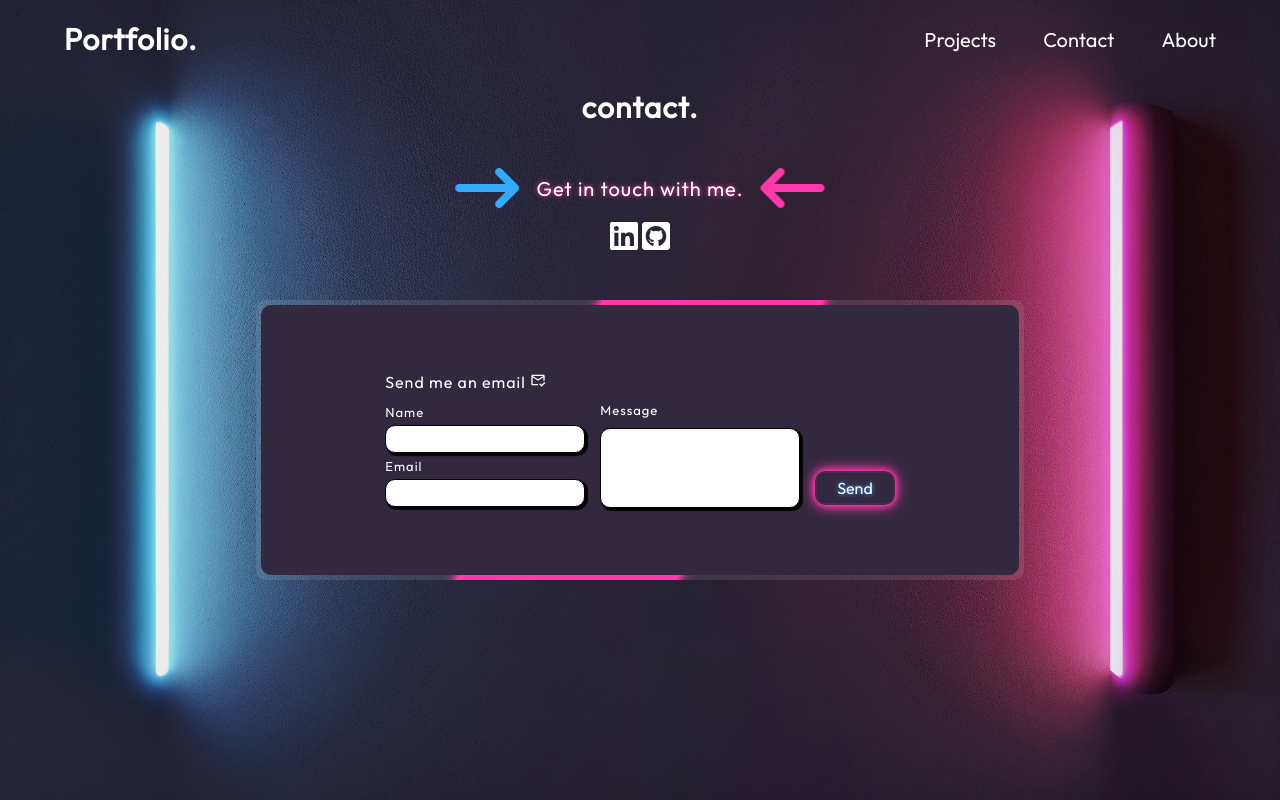
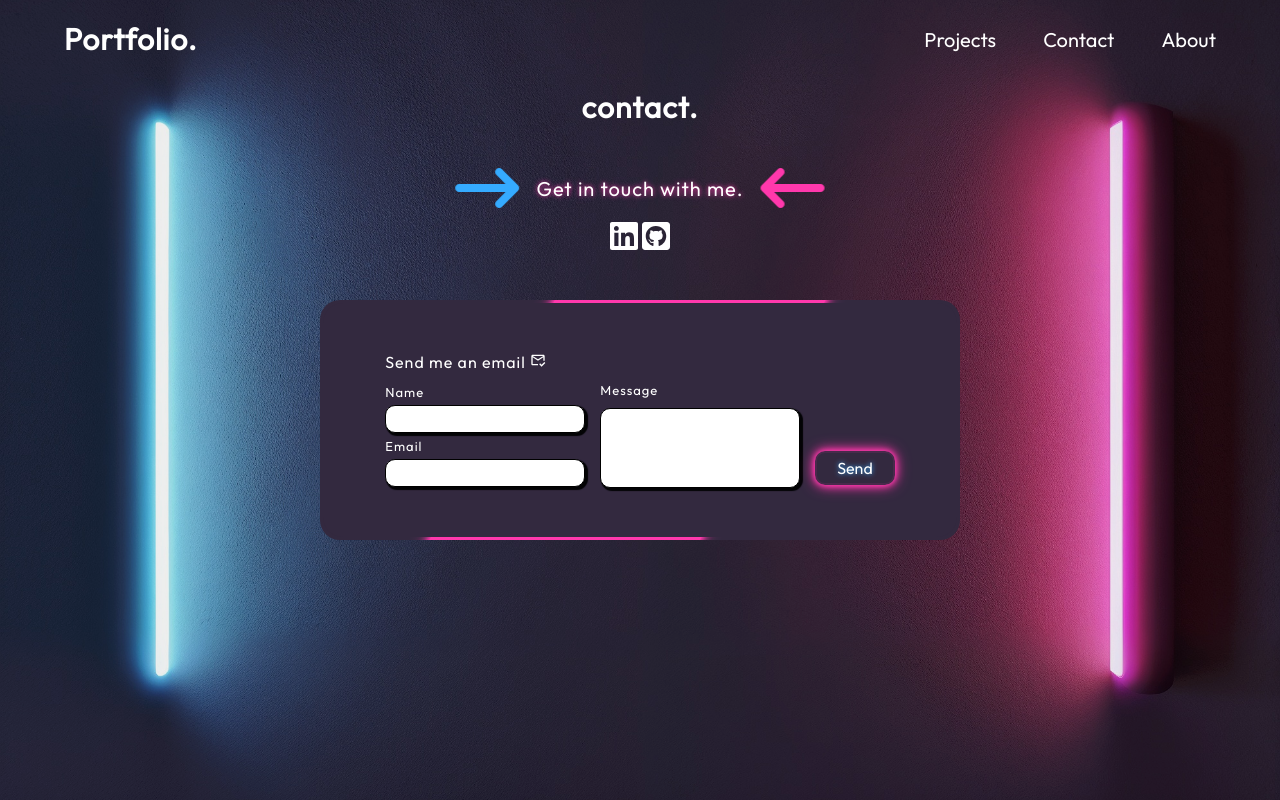
Before and after one commit to Malu888/portfolio, a React (Vite) app: page /contact in a window 1280 px wide. Built offline with nearby package versions, Linux system fonts and the light colour scheme.

Commit message:
last update

```diff
--- a/src/components/Contact/Contact.module.css
+++ b/src/components/Contact/Contact.module.css
@@ -90,33 +90,34 @@
 }
 
 .containerForm {
-  background-color: rgba(255, 255, 255, 0.1);
-  border-radius: 10px;
+  background-color: #33293f;
+  border-radius: 20px;
   position: relative;
   z-index: 1;
-  overflow-y: hidden;
-  width: 60vw;
-  height: 35vh;
+  overflow: hidden;
+  width: 50vw;
+  height: 30vh;
   display: flex;
 align-items: center;
 justify-content: center;
 margin: 40px auto 0 auto;
-padding: 20px 5px;
+min-width: 558px;
+
 }
 
 .containerForm::before {
  content: '';
   position: absolute;
-  background-color: #ff38ac;
+  background: #ff38ac;
   box-shadow: 0 0 5px #ff38ac, 0 0 10px #ff38ac, 0 0 15px #ff38ac;
-  width: 90%;
-  height: 70%;
-  top: 50%;
+  width: 200%;
+  height: 100%;
+  top: 40%;
   left: 50%;
   border-radius: 10px;
   transform: translate(-50%, -50%) rotate(0deg);
   z-index: -1;
-  overflow: hidden;
+
   animation: animate 3s infinite linear;
 
 }
@@ -129,14 +130,13 @@ padding: 20px 5px;
   content: '';
   background-color: #33293f;
   position: absolute;
-  inset: 5px;
+  inset: 3px;
   border-radius: inherit;
   z-index: -1;
-
 }
 
 .divForm {
-  padding: 20px 30px;
+ min-width: 500px;
   border-radius: 10px;
 }
 
@@ -232,13 +232,14 @@ padding: 20px 5px;
 }
 
 
-@media (max-width: 830px) {
+@media (max-width: 768px) {
   .containerForm {
     width: 68vw;
     height: 57vh;
-    margin-bottom: 20px;
+
     margin-top: 0;
     padding-top: 0;
+    min-width: 200px;
   }
 
   .containerForm::before {
@@ -256,6 +257,8 @@ padding: 20px 5px;
   .divForm {
     padding: 0;
     margin: 0;
+    min-width: 200px;
+    min-height: 340px;
   }
 
   .row {
--- a/src/components/Projects/Projects.module.css
+++ b/src/components/Projects/Projects.module.css
@@ -94,7 +94,7 @@ margin-bottom: 20px;
 }
 
 .description {
-  text-align: left;
+  text-align: center;
   font-size: 13px;
   background-color: transparent;
   margin: 25px 10px;
```
